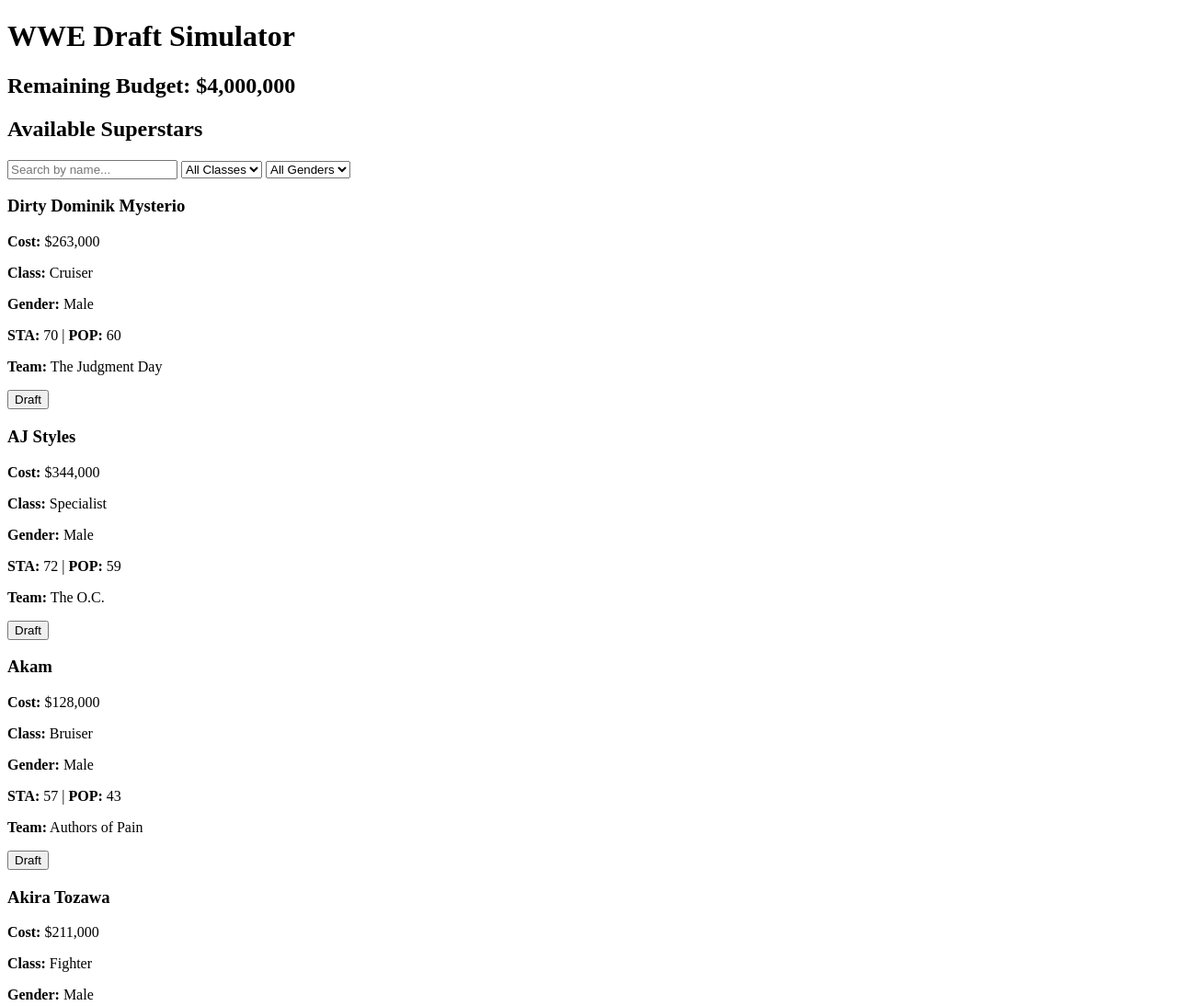
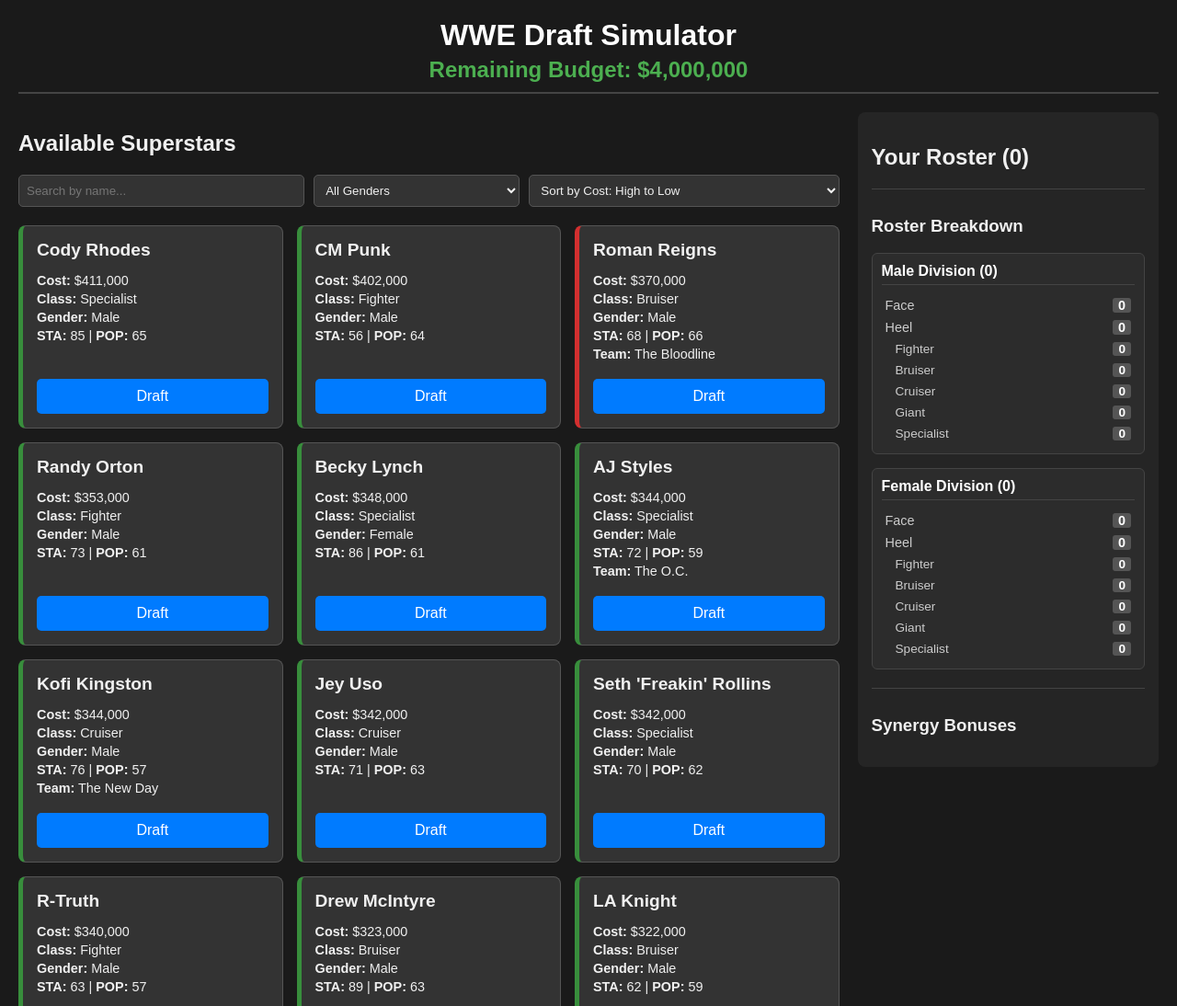
Before and after one commit to DarthNixilis/WWEDraftSimulator, a plain HTML site: page index.html in a window 1280 px wide. Shown: the top 1094 px of the page at 92% size. Drawn offline with Linux system fonts and the light colour scheme.

Commit message:
Add files via upload

```diff
--- a/index.html
+++ b/index.html
@@ -18,54 +18,62 @@
     <div class="main-container">
         <div class="roster-pool">
             <h2>Available Superstars</h2>
+            <!-- START: Updated Filters Section -->
             <div class="filters">
                 <input type="text" id="name-filter" placeholder="Search by name...">
-                <select id="class-filter">
-                    <option value="all">All Classes</option>
-                </select>
                 <select id="gender-filter">
                     <option value="all">All Genders</option>
                     <option value="Male">Male</option>
                     <option value="Female">Female</option>
                 </select>
+                <select id="sort-filter">
+                    <option value="cost-desc">Sort by Cost: High to Low</option>
+                    <option value="cost-asc">Sort by Cost: Low to High</option>
+                    <option value="name-asc">Sort by Name: A-Z</option>
+                    <option value="name-desc">Sort by Name: Z-A</option>
+                    <option value="pop-desc">Sort by Popularity: High to Low</option>
+                    <option value="sta-desc">Sort by Stamina: High to Low</option>
+                </select>
             </div>
+            <!-- END: Updated Filters Section -->
             <div id="superstar-list" class="superstar-grid">
                 <!-- Superstars will be loaded here by JavaScript -->
             </div>
         </div>
 
         <div class="drafted-roster">
-            <h2>Your Roster</h2>
+            <h2>Your Roster (<span id="total-drafted-count">0</span>)</h2>
             <ul id="drafted-list">
                 <!-- Drafted superstars will appear here -->
             </ul>
 
-            <!-- START: New Roster Breakdown Section -->
+            <!-- START: New Granular Roster Breakdown -->
             <div id="roster-breakdown" class="roster-breakdown">
                 <h3>Roster Breakdown</h3>
-                <div id="breakdown-counters">
-                    <!-- Gender Group -->
-                    <div class="breakdown-group">
-                        <div class="breakdown-item"><span>Male</span><span id="male-count">0</span></div>
-                        <div class="breakdown-item"><span>Female</span><span id="female-count">0</span></div>
-                    </div>
-                    <!-- Role Group -->
-                    <div class="breakdown-group">
-                        <div class="breakdown-item"><span>Face</span><span id="face-count">0</span></div>
-                        <div class="breakdown-item"><span>Heel</span><span id="heel-count">0</span></div>
-                    </div>
-                    <!-- Class Group -->
-                    <div class="breakdown-group-classes">
-                        <h4>Classes</h4>
-                        <div class="breakdown-item"><span>Fighter</span><span id="fighter-count">0</span></div>
-                        <div class="breakdown-item"><span>Bruiser</span><span id="bruiser-count">0</span></div>
-                        <div class="breakdown-item"><span>Cruiser</span><span id="cruiser-count">0</span></div>
-                        <div class="breakdown-item"><span>Giant</span><span id="giant-count">0</span></div>
-                        <div class="breakdown-item"><span>Specialist</span><span id="specialist-count">0</span></div>
-                    </div>
+                <!-- Male Division -->
+                <div class="division-tracker">
+                    <h4>Male Division (<span id="male-count">0</span>)</h4>
+                    <div class="breakdown-item"><span>Face</span><span id="male-face-count">0</span></div>
+                    <div class="breakdown-item"><span>Heel</span><span id="male-heel-count">0</span></div>
+                    <div class="breakdown-item sub-item"><span>Fighter</span><span id="male-fighter-count">0</span></div>
+                    <div class="breakdown-item sub-item"><span>Bruiser</span><span id="male-bruiser-count">0</span></div>
+                    <div class="breakdown-item sub-item"><span>Cruiser</span><span id="male-cruiser-count">0</span></div>
+                    <div class="breakdown-item sub-item"><span>Giant</span><span id="male-giant-count">0</span></div>
+                    <div class="breakdown-item sub-item"><span>Specialist</span><span id="male-specialist-count">0</span></div>
+                </div>
+                <!-- Female Division -->
+                <div class="division-tracker">
+                    <h4>Female Division (<span id="female-count">0</span>)</h4>
+                    <div class="breakdown-item"><span>Face</span><span id="female-face-count">0</span></div>
+                    <div class="breakdown-item"><span>Heel</span><span id="female-heel-count">0</span></div>
+                    <div class="breakdown-item sub-item"><span>Fighter</span><span id="female-fighter-count">0</span></div>
+                    <div class="breakdown-item sub-item"><span>Bruiser</span><span id="female-bruiser-count">0</span></div>
+                    <div class="breakdown-item sub-item"><span>Cruiser</span><span id="female-cruiser-count">0</span></div>
+                    <div class="breakdown-item sub-item"><span>Giant</span><span id="female-giant-count">0</span></div>
+                    <div class="breakdown-item sub-item"><span>Specialist</span><span id="female-specialist-count">0</span></div>
                 </div>
             </div>
-            <!-- END: New Roster Breakdown Section -->
+            <!-- END: New Granular Roster Breakdown -->
 
             <div id="synergy-bonus" class="synergy-bonus">
                 <h3>Synergy Bonuses</h3>
--- a/script.js
+++ b/script.js
@@ -1,44 +1,75 @@
 document.addEventListener('DOMContentLoaded', () => {
-    // --- Existing element selectors ---
+    // --- Element Selectors ---
     const superstarListContainer = document.getElementById('superstar-list');
     const budgetDisplay = document.getElementById('budget-display');
     const draftedListContainer = document.getElementById('drafted-list');
     const synergyListContainer = document.getElementById('synergy-list');
     const nameFilter = document.getElementById('name-filter');
-    const classFilter = document.getElementById('class-filter');
     const genderFilter = document.getElementById('gender-filter');
+    const sortFilter = document.getElementById('sort-filter'); // New sort dropdown
+    const totalDraftedCount = document.getElementById('total-drafted-count');
 
-    // --- New element selectors for the counters ---
-    const maleCount = document.getElementById('male-count');
-    const femaleCount = document.getElementById('female-count');
-    const faceCount = document.getElementById('face-count');
-    const heelCount = document.getElementById('heel-count');
-    const fighterCount = document.getElementById('fighter-count');
-    const bruiserCount = document.getElementById('bruiser-count');
-    const cruiserCount = document.getElementById('cruiser-count');
-    const giantCount = document.getElementById('giant-count');
-    const specialistCount = document.getElementById('specialist-count');
-
+    // --- State Variables ---
     let budget = 4000000;
     let allSuperstars = [];
     let draftedRoster = [];
 
+    // --- Fetch initial data ---
     fetch('roster.json')
         .then(response => response.json())
         .then(data => {
             allSuperstars = data.superstars;
-            populateClassFilter(allSuperstars);
-            displaySuperstars(allSuperstars);
+            applyFiltersAndSort(); // Initial display
         });
 
-    function populateClassFilter(superstars) {
-        const classes = [...new Set(superstars.map(s => s.class))];
-        classes.sort().forEach(className => {
-            const option = document.createElement('option');
-            option.value = className;
-            option.textContent = className;
-            classFilter.appendChild(option);
-        });
+    // --- Event Listeners ---
+    superstarListContainer.addEventListener('click', handleDraftClick);
+    nameFilter.addEventListener('keyup', applyFiltersAndSort);
+    genderFilter.addEventListener('change', applyFiltersAndSort);
+    sortFilter.addEventListener('change', applyFiltersAndSort);
+
+    // --- Core Functions ---
+
+    function handleDraftClick(e) {
+        if (e.target.classList.contains('draft-button')) {
+            const superstarName = e.target.dataset.name;
+            const superstar = allSuperstars.find(s => s.name === superstarName);
+
+            if (superstar && budget >= superstar.cost) {
+                budget -= superstar.cost;
+                draftedRoster.push(superstar);
+                updateAllDisplays();
+            }
+        }
+    }
+
+    function applyFiltersAndSort() {
+        let processedSuperstars = [...allSuperstars];
+
+        // 1. Filtering
+        const nameQuery = nameFilter.value.toLowerCase();
+        const genderQuery = genderFilter.value;
+
+        if (nameQuery) {
+            processedSuperstars = processedSuperstars.filter(s => s.name.toLowerCase().includes(nameQuery));
+        }
+        if (genderQuery !== 'all') {
+            processedSuperstars = processedSuperstars.filter(s => s.gender === genderQuery);
+        }
+
+        // 2. Sorting
+        const sortValue = sortFilter.value;
+        switch (sortValue) {
+            case 'cost-desc': processedSuperstars.sort((a, b) => b.cost - a.cost); break;
+            case 'cost-asc':  processedSuperstars.sort((a, b) => a.cost - b.cost); break;
+            case 'name-asc':  processedSuperstars.sort((a, b) => a.name.localeCompare(b.name)); break;
+            case 'name-desc': processedSuperstars.sort((a, b) => b.name.localeCompare(a.name)); break;
+            case 'pop-desc':  processedSuperstars.sort((a, b) => b.pop - a.pop); break;
+            case 'sta-desc':  processedSuperstars.sort((a, b) => b.sta - a.sta); break;
+        }
+
+        // 3. Display
+        displaySuperstars(processedSuperstars);
     }
 
     function displaySuperstars(superstars) {
@@ -46,7 +77,6 @@
         superstars.forEach(superstar => {
             const card = document.createElement('div');
             card.className = `superstar-card ${superstar.role}`;
-
             card.innerHTML = `
                 <h3>${superstar.name}</h3>
                 <div class="stats">
@@ -63,27 +93,22 @@
         updateDraftButtons();
     }
 
-    superstarListContainer.addEventListener('click', (e) => {
-        if (e.target.classList.contains('draft-button')) {
-            const superstarName = e.target.dataset.name;
-            const superstar = allSuperstars.find(s => s.name === superstarName);
-
-            if (superstar && budget >= superstar.cost) {
-                budget -= superstar.cost;
-                draftedRoster.push(superstar);
-
-                updateAllDisplays();
-            }
-        }
-    });
-
-    // --- New function to update all displays at once ---
     function updateAllDisplays() {
         updateBudget();
         updateDraftedRoster();
         updateDraftButtons();
-        updateBreakdownCounters(); // This is new
+        updateBreakdownCounters();
         checkSynergy();
+    }
+
+    function updateDraftedRoster() {
+        draftedListContainer.innerHTML = '';
+        draftedRoster.forEach(superstar => {
+            const listItem = document.createElement('li');
+            listItem.textContent = `${superstar.name} - $${superstar.cost.toLocaleString()}`;
+            draftedListContainer.appendChild(listItem);
+        });
+        totalDraftedCount.textContent = draftedRoster.length;
     }
 
     function updateBudget() {
@@ -101,50 +126,48 @@
         });
     }
 
-    function updateDraftedRoster() {
-        draftedListContainer.innerHTML = '';
-        draftedRoster.forEach(superstar => {
-            const listItem = document.createElement('li');
-            listItem.textContent = `${superstar.name} - $${superstar.cost.toLocaleString()}`;
-            draftedListContainer.appendChild(listItem);
-        });
-    }
-
-    // --- New function to calculate and display the breakdown ---
     function updateBreakdownCounters() {
         const counts = {
-            Male: 0, Female: 0,
-            Face: 0, Heel: 0,
-            Fighter: 0, Bruiser: 0, Cruiser: 0, Giant: 0, Specialist: 0
+            male: { total: 0, Face: 0, Heel: 0, Fighter: 0, Bruiser: 0, Cruiser: 0, Giant: 0, Specialist: 0 },
+            female: { total: 0, Face: 0, Heel: 0, Fighter: 0, Bruiser: 0, Cruiser: 0, Giant: 0, Specialist: 0 }
         };
 
         draftedRoster.forEach(s => {
-            counts[s.gender]++;
-            counts[s.role]++;
-            counts[s.class]++;
+            const division = s.gender.toLowerCase(); // 'male' or 'female'
+            counts[division].total++;
+            counts[division][s.role]++;
+            counts[division][s.class]++;
         });
 
-        maleCount.textContent = counts.Male;
-        femaleCount.textContent = counts.Female;
-        faceCount.textContent = counts.Face;
-        heelCount.textContent = counts.Heel;
-        fighterCount.textContent = counts.Fighter;
-        bruiserCount.textContent = counts.Bruiser;
-        cruiserCount.textContent = counts.Cruiser;
-        giantCount.textContent = counts.Giant;
-        specialistCount.textContent = counts.Specialist;
+        // Update Male Division trackers
+        document.getElementById('male-count').textContent = counts.male.total;
+        document.getElementById('male-face-count').textContent = counts.male.Face;
+        document.getElementById('male-heel-count').textContent = counts.male.Heel;
+        document.getElementById('male-fighter-count').textContent = counts.male.Fighter;
+        document.getElementById('male-bruiser-count').textContent = counts.male.Bruiser;
+        document.getElementById('male-cruiser-count').textContent = counts.male.Cruiser;
+        document.getElementById('male-giant-count').textContent = counts.male.Giant;
+        document.getElementById('male-specialist-count').textContent = counts.male.Specialist;
+
+        // Update Female Division trackers
+        document.getElementById('female-count').textContent = counts.female.total;
+        document.getElementById('female-face-count').textContent = counts.female.Face;
+        document.getElementById('female-heel-count').textContent = counts.female.Heel;
+        document.getElementById('female-fighter-count').textContent = counts.female.Fighter;
+        document.getElementById('female-bruiser-count').textContent = counts.female.Bruiser;
+        document.getElementById('female-cruiser-count').textContent = counts.female.Cruiser;
+        document.getElementById('female-giant-count').textContent = counts.female.Giant;
+        document.getElementById('female-specialist-count').textContent = counts.female.Specialist;
     }
 
     function checkSynergy() {
         synergyListContainer.innerHTML = '';
         const teamCounts = {};
-
         draftedRoster.forEach(superstar => {
             if (superstar.team) {
                 teamCounts[superstar.team] = (teamCounts[superstar.team] || 0) + 1;
             }
         });
-
         for (const team in teamCounts) {
             if (teamCounts[team] > 1) {
                 const listItem = document.createElement('li');
@@ -153,26 +176,4 @@
             }
         }
     }
-
-    function applyFilters() {
-        let filteredSuperstars = [...allSuperstars];
-        const nameQuery = nameFilter.value.toLowerCase();
-        const classQuery = classFilter.value;
-        const genderQuery = genderFilter.value;
-
-        if (nameQuery) {
-            filteredSuperstars = filteredSuperstars.filter(s => s.name.toLowerCase().includes(nameQuery));
-        }
-        if (classQuery !== 'all') {
-            filteredSuperstars = filteredSuperstars.filter(s => s.class === classQuery);
-        }
-        if (genderQuery !== 'all') {
-            filteredSuperstars = filteredSuperstars.filter(s => s.gender === genderQuery);
-        }
-        displaySuperstars(filteredSuperstars);
-    }
-
-    nameFilter.addEventListener('keyup', applyFilters);
-    classFilter.addEventListener('change', applyFilters);
-    genderFilter.addEventListener('change', applyFilters);
 });
--- a/style.css
+++ b/style.css
@@ -1,51 +1,61 @@
-/* Roster Breakdown Styling */
-.roster-breakdown {
-    margin-top: 20px;
-    padding-top: 10px;
-    border-top: 1px solid #444;
+/* Basic Body and Font Styling */
+body {
+    font-family: Arial, sans-serif;
+    background-color: #1a1a1a;
+    color: #f0f0f0;
+    margin: 0;
+    padding: 20px;
 }
 
-/* Group for Gender and Role */
-.breakdown-group {
-    display: flex;
-    justify-content: space-between;
-    gap: 10px;
-    margin-bottom: 10px;
+/* Header Styling */
+header {
+    text-align: center;
+    margin-bottom: 20px;
+    border-bottom: 2px solid #444;
+    padding-bottom: 10px;
 }
 
-/* Group for Classes */
-.breakdown-group-classes {
-    margin-top: 15px;
-    padding-top: 10px;
-    border-top: 1px dashed #555;
-}
+header h1 { margin: 0; color: #ffffff; }
+.budget-tracker h2 { color: #4CAF50; margin: 5px 0 0; }
 
-.breakdown-group-classes h4 {
-    text-align: center;
-    margin: 0 0 10px;
-    color: #aaa;
-    font-weight: normal;
-}
+/* Main Layout Container */
+.main-container { display: flex; gap: 20px; }
+.roster-pool { flex: 3; }
+.drafted-roster { flex: 1; background-color: #252525; padding: 15px; border-radius: 8px; height: fit-content; }
 
-/* Individual counter item (e.g., "Male: 0") */
-.breakdown-item {
-    background-color: #3c3c3c;
-    border-radius: 4px;
-    padding: 8px;
-    font-size: 0.9em;
-    display: flex;
-    justify-content: space-between; /* Puts label on left, number on right */
-    flex-grow: 1; /* Makes items in a group take up equal space */
-}
+/* Superstar Grid Styling */
+.superstar-grid { display: grid; grid-template-columns: repeat(auto-fill, minmax(250px, 1fr)); gap: 15px; }
+.superstar-card { background-color: #333; border: 1px solid #555; border-radius: 8px; padding: 15px; display: flex; flex-direction: column; }
+.superstar-card.Heel { border-left: 5px solid #D32F2F; }
+.superstar-card.Face { border-left: 5px solid #388E3C; }
+.superstar-card h3 { margin: 0 0 10px; font-size: 1.2em; }
+.stats { margin-bottom: 15px; }
+.stats p { margin: 4px 0; font-size: 0.9em; }
 
-.breakdown-item span:first-child {
-    color: #ccc;
-}
+/* Draft Button */
+.draft-button { margin-top: auto; padding: 10px; background-color: #007BFF; color: white; border: none; border-radius: 5px; cursor: pointer; font-size: 1em; transition: background-color 0.2s; }
+.draft-button:hover { background-color: #0056b3; }
+.draft-button:disabled { background-color: #555; cursor: not-allowed; }
 
-.breakdown-item span:last-child {
-    font-weight: bold;
-    color: #fff;
-    background-color: #555;
-    padding: 0 6px;
-    border-radius: 3px;
-}
+/* Drafted Roster List */
+#drafted-list { list-style: none; padding: 0; }
+#drafted-list li { background-color: #3c3c3c; padding: 8px; margin-bottom: 5px; border-radius: 4px; display: flex; justify-content: space-between; align-items: center; }
+
+/* Filter Controls */
+.filters { margin-bottom: 20px; display: flex; flex-wrap: wrap; gap: 10px; }
+.filters input, .filters select { padding: 8px; border-radius: 5px; border: 1px solid #555; background-color: #333; color: #f0f0f0; flex-grow: 1; }
+
+/* --- NEW & UPDATED STYLES --- */
+
+/* Roster Breakdown Styling */
+.roster-breakdown { margin-top: 20px; padding-top: 10px; border-top: 1px solid #444; }
+.division-tracker { background-color: #2c2c2c; border: 1px solid #444; border-radius: 6px; padding: 10px; margin-bottom: 15px; }
+.division-tracker h4 { margin: 0 0 10px; padding-bottom: 5px; border-bottom: 1px solid #444; color: #fff; }
+.breakdown-item { display: flex; justify-content: space-between; padding: 4px; font-size: 0.9em; }
+.breakdown-item.sub-item { padding-left: 15px; font-size: 0.85em; } /* Indent class trackers */
+.breakdown-item span:first-child { color: #ccc; }
+.breakdown-item span:last-child { font-weight: bold; color: #fff; background-color: #555; padding: 0 6px; border-radius: 3px; }
+
+/* Synergy Bonus Section */
+.synergy-bonus { margin-top: 20px; padding-top: 10px; border-top: 1px solid #444; }
+#synergy-list { list-style: none; padding: 0; color: #FFC107; }
```
